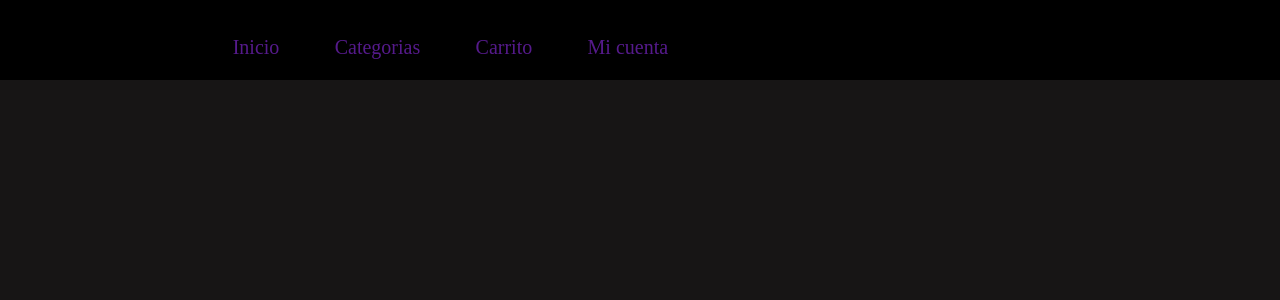
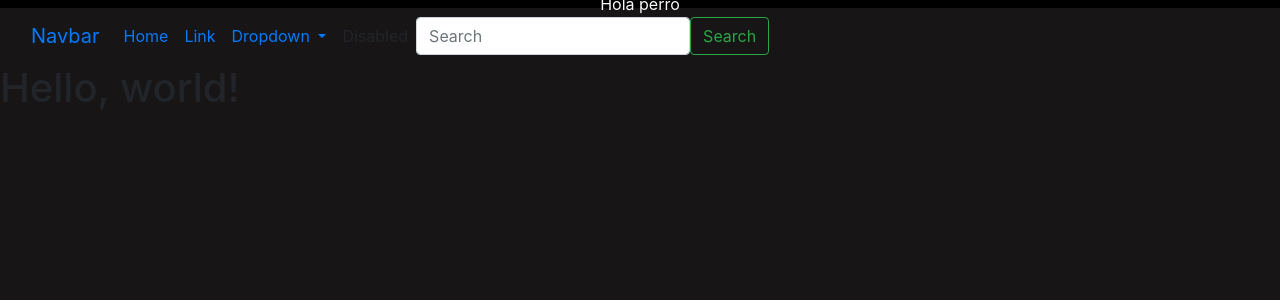
Before and after one commit to AbdielFloresG/proyectoFinal, a PHP site: page / in a window 1280 px wide. Shown: the top 300 px of the page. Run offline with PHP 8.4, Linux system fonts and the light colour scheme.

Commit message:
Avance implementacion boostrap

```diff
--- a/css/styles.css
+++ b/css/styles.css
@@ -6,8 +6,8 @@
 
 header{
     width: 100%;
-    height: 80px;
-    position: absolute;
+    height: 8px;
+    /*position: absolute;*/
     align-items: center;
     display: flex;
     background-color: black;
--- a/index.html
+++ b/index.html
@@ -1,27 +1,63 @@
-<!DOCTYPE html>
+<!doctype html>
 <html lang="en">
-<head>
-    <meta charset="UTF-8">
-    <meta http-equiv="X-UA-Compatible" content="IE=edge">
-    <meta name="viewport" content="width=device-width, initial-scale=1.0">
+  <head>
+    <!-- Required meta tags -->
+    <meta charset="utf-8">
+    <meta name="viewport" content="width=device-width, initial-scale=1, shrink-to-fit=no">
+
+    <!-- Bootstrap CSS -->
+    <link rel="stylesheet" href="https://cdn.jsdelivr.net/npm/bootstrap@4.3.1/dist/css/bootstrap.min.css" integrity="sha384-ggOyR0iXCbMQv3Xipma34MD+dH/1fQ784/j6cY/iJTQUOhcWr7x9JvoRxT2MZw1T" crossorigin="anonymous">
     <link rel="stylesheet" href="./css/styles.css">
-    <link rel="preconnect" href="https://fonts.googleapis.com">
-    <title>Document</title>
+    <title>Hello, world!</title>
+  </head>
+  <body>
+    <header class="container-fluid d-flex justify-content-center">
+        <p class="text-light mb-0"> Hola perro</p>
+    </header>
+    <nav class="navbar navbar-expand-lg bg-black">
+        <div class="container-fluid">
+          <a class="navbar-brand" href="#">Navbar</a>
+          <button class="navbar-toggler" type="button" data-bs-toggle="collapse" data-bs-target="#navbarSupportedContent" aria-controls="navbarSupportedContent" aria-expanded="false" aria-label="Toggle navigation">
+            <span class="navbar-toggler-icon"></span>
+          </button>
+          <div class="collapse navbar-collapse" id="navbarSupportedContent">
+            <ul class="navbar-nav me-auto mb-2 mb-lg-0">
+              <li class="nav-item">
+                <a class="nav-link active" aria-current="page" href="#">Home</a>
+              </li>
+              <li class="nav-item">
+                <a class="nav-link" href="#">Link</a>
+              </li>
+              <li class="nav-item dropdown">
+                <a class="nav-link dropdown-toggle" href="#" id="navbarDropdown" role="button" data-bs-toggle="dropdown" aria-expanded="false">
+                  Dropdown
+                </a>
+                <ul class="dropdown-menu" aria-labelledby="navbarDropdown">
+                  <li><a class="dropdown-item" href="#">Action</a></li>
+                  <li><a class="dropdown-item" href="#">Another action</a></li>
+                  <li><hr class="dropdown-divider"></li>
+                  <li><a class="dropdown-item" href="#">Something else here</a></li>
+                </ul>
+              </li>
+              <li class="nav-item">
+                <a class="nav-link disabled">Disabled</a>
+              </li>
+            </ul>
+            <form class="d-flex" role="search">
+              <input class="form-control me-2" type="search" placeholder="Search" aria-label="Search">
+              <button class="btn btn-outline-success" type="submit">Search</button>
+            </form>
+          </div>
+        </div>
+      </nav>
+    <h1>Hello, world!</h1>
 
-</head>
-<body>
-    <header>
-        <img src="/img/logo.png" alt="">
-        <nav class="nav_menu">
+    <!-- Optional JavaScript -->
 
-            <ul class="nav_links">
-                <li><a href="">Inicio</a></li>
-                <li><a href="">Categorias</a></li>
-                <li><a href="">Carrito</a></li>
-                <li><a href="">Mi cuenta</a></li>
 
-            </ul>
-        </nav>
-    </header>
-</body>
+    <!-- jQuery first, then Popper.js, then Bootstrap JS -->
+    <script src="https://code.jquery.com/jquery-3.3.1.slim.min.js" integrity="sha384-q8i/X+965DzO0rT7abK41JStQIAqVgRVzpbzo5smXKp4YfRvH+8abtTE1Pi6jizo" crossorigin="anonymous"></script>
+    <script src="https://cdn.jsdelivr.net/npm/popper.js@1.14.7/dist/umd/popper.min.js" integrity="sha384-UO2eT0CpHqdSJQ6hJty5KVphtPhzWj9WO1clHTMGa3JDZwrnQq4sF86dIHNDz0W1" crossorigin="anonymous"></script>
+    <script src="https://cdn.jsdelivr.net/npm/bootstrap@4.3.1/dist/js/bootstrap.min.js" integrity="sha384-JjSmVgyd0p3pXB1rRibZUAYoIIy6OrQ6VrjIEaFf/nJGzIxFDsf4x0xIM+B07jRM" crossorigin="anonymous"></script>
+  </body>
 </html>
```
